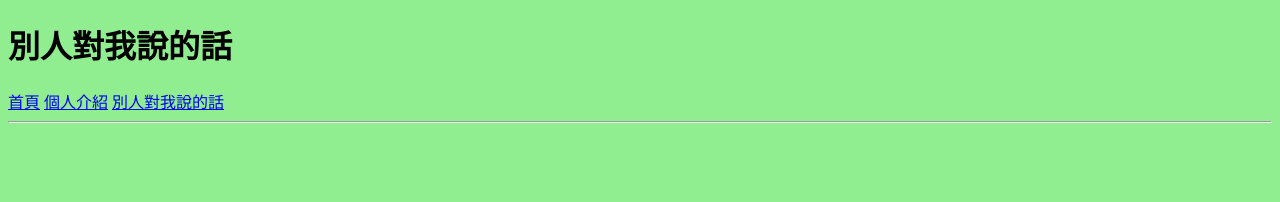
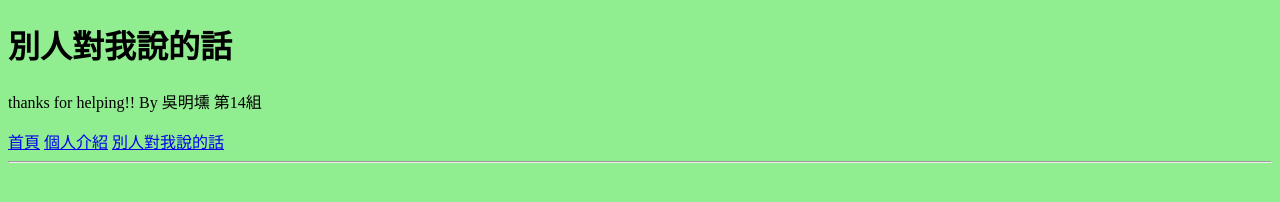
Before and after one commit to chingshieh/Homework1, a plain HTML site: page comment.html in a window 1280 px wide. Drawn offline with Linux system fonts and the light colour scheme.

Commit message:
Add Comment

```diff
--- a/comment.html
+++ b/comment.html
@@ -7,6 +7,8 @@
 <body>
 
 <h1>別人對我說的話</h1>
+<p>thanks for helping!!  By 吳明壎 第14組</p>
+
 <a href="index.html">首頁</a>
 <a href="introduction.html">個人介紹</a>
 <a href="comment.html">別人對我說的話</a>
```
